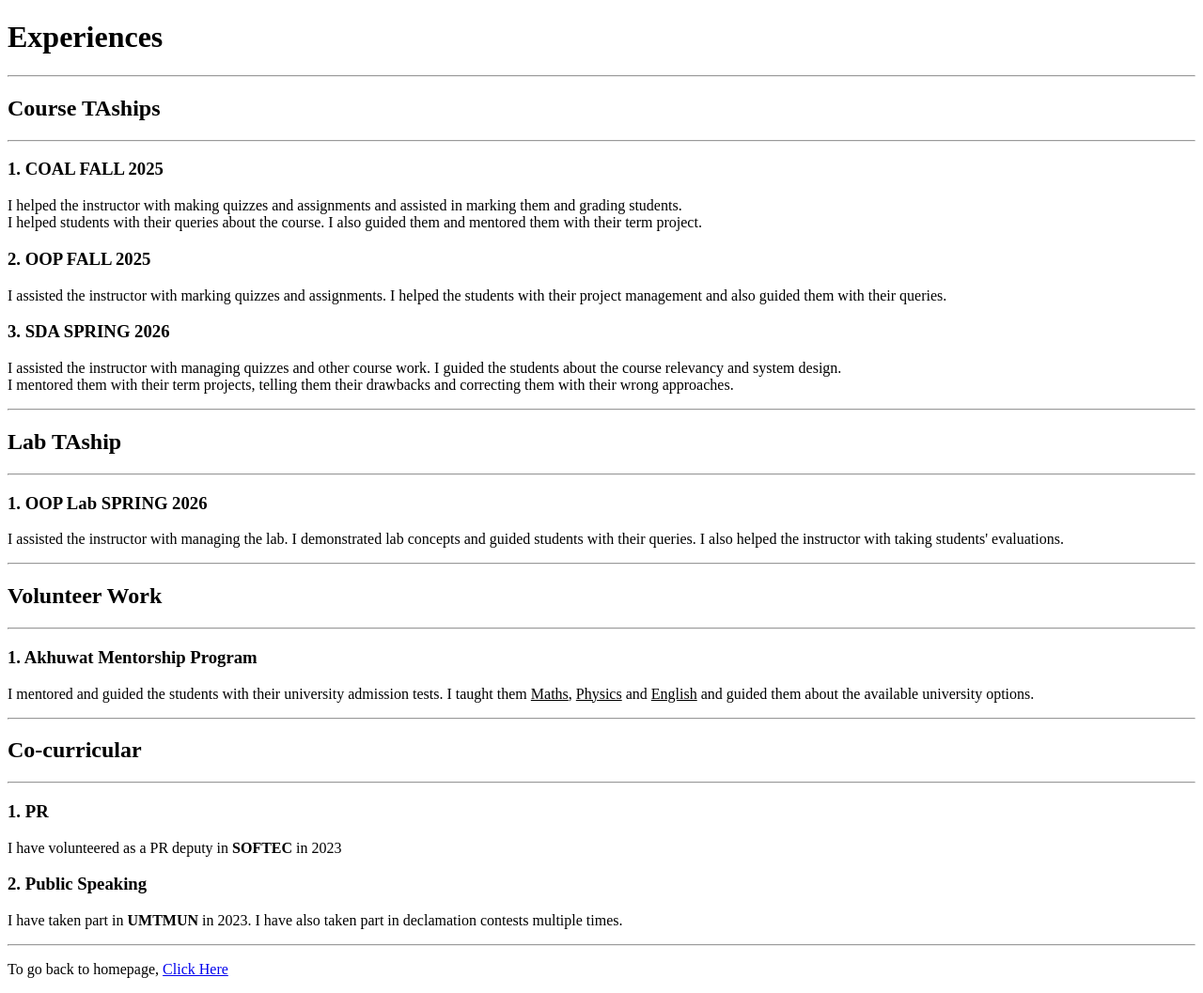
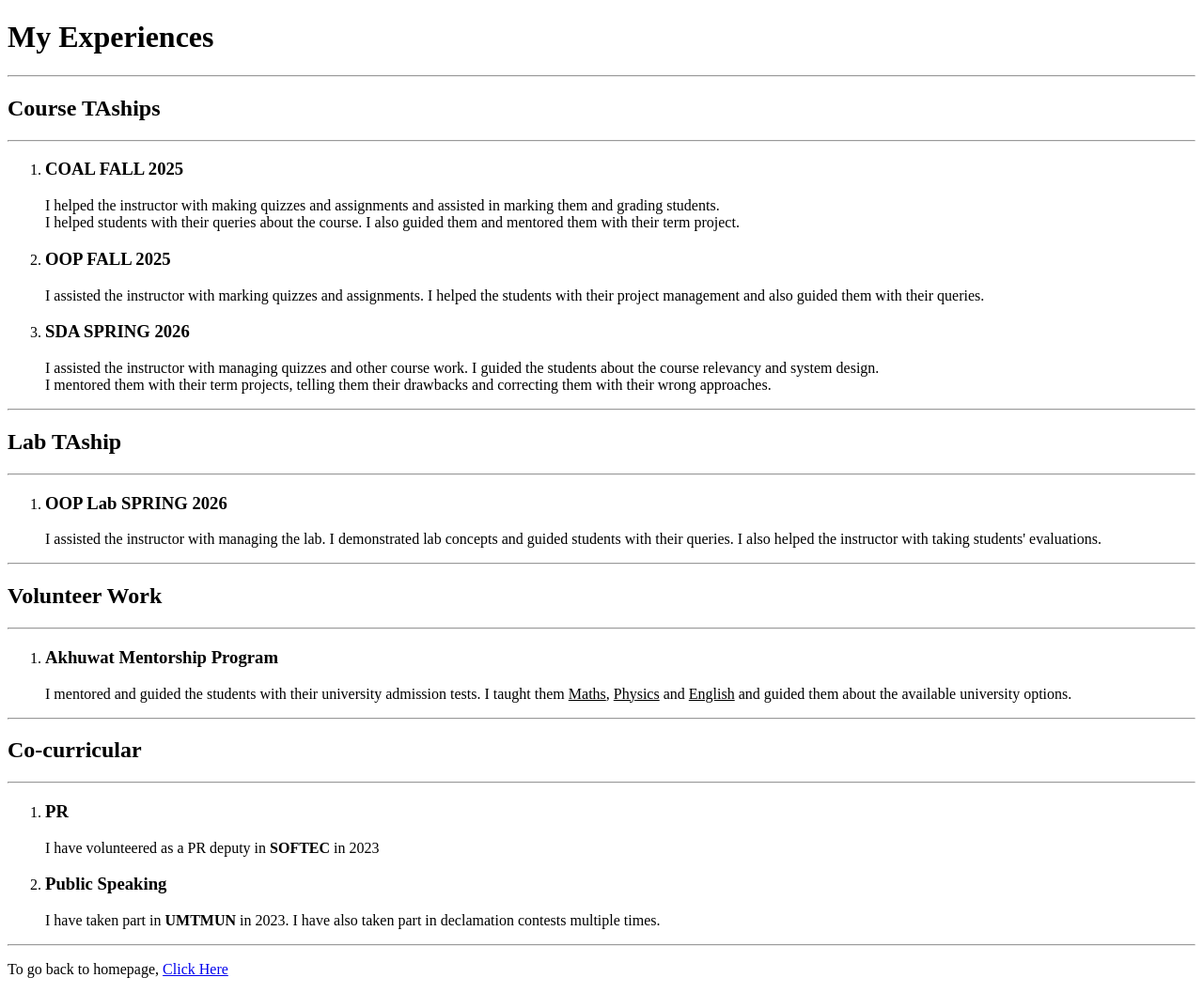
Before and after one commit to AbdulMoeed-Maan47/portfolio, a plain HTML site: page experience.html in a window 1280 px wide. Shown: the whole page at 94% size. Drawn offline with Linux system fonts and the light colour scheme.

Commit message:
Phase5 - Improve html layout

```diff
--- a/experience.html
+++ b/experience.html
@@ -8,7 +8,7 @@
 
   <body>
     <header>
-      <h1>Experiences</h1>
+      <h1>My Experiences</h1>
     </header>
     <main>
       <hr />
@@ -16,91 +16,105 @@
         <header>
           <h2>Course TAships</h2>
         </header>
-        <main>
         <hr />
-          <section>
-            <h3>1. COAL FALL 2025</h3>
+        <ol>
+          <li>
+            <article>
+              <h3>COAL FALL 2025</h3>
               <p>
                 I helped the instructor with making quizzes and assignments and
                 assisted in marking them and grading students.<br />I helped
                 students with their queries about the course. I also guided them
                 and mentored them with their term project.
               </p>
-          </section>
-          <section>
-            <h3>2. OOP FALL 2025</h3>
+            </article>
+          </li>
+          <li>
+            <article>
+              <h3>OOP FALL 2025</h3>
               <p>
-              I assisted the instructor with marking quizzes and assignments. I
-              helped the students with their project management and also guided
-              them with their queries.
+                I assisted the instructor with marking quizzes and assignments.
+                I helped the students with their project management and also
+                guided them with their queries.
               </p>
-          </section>
-          <section>
-            <h3>3. SDA SPRING 2026</h3>
+            </article>
+          </li>
+          <li>
+            <article>
+              <h3>SDA SPRING 2026</h3>
               <p>
                 I assisted the instructor with managing quizzes and other course
-              work. I guided the students about the course relevancy and system
-              design.<br />I mentored them with their term projects, telling
-              them their drawbacks and correcting them with their wrong
-              approaches.
+                work. I guided the students about the course relevancy and
+                system design.<br />I mentored them with their term projects,
+                telling them their drawbacks and correcting them with their
+                wrong approaches.
               </p>
-          </section>
-        </main>
+            </article>
+          </li>
+        </ol>
       </section>
       <hr />
       <section>
         <header>
           <h2>Lab TAship</h2>
         </header>
-        <main>
         <hr />
-          <section>
-            <h3>1. OOP Lab SPRING 2026</h3>
+        <ol>
+          <li>
+            <article>
+              <h3>OOP Lab SPRING 2026</h3>
               <p>
                 I assisted the instructor with managing the lab. I demonstrated
-              lab concepts and guided students with their queries. I also helped
-              the instructor with taking students' evaluations.
+                lab concepts and guided students with their queries. I also
+                helped the instructor with taking students' evaluations.
               </p>
-          </section>
-        </main>
+            </article>
+          </li>
+        </ol>
       </section>
       <hr />
       <section>
         <header>
           <h2>Volunteer Work</h2>
         </header>
-        <main>
         <hr />
-          <section>
-            <h3>1. Akhuwat Mentorship Program</h3>
+        <ol>
+          <li>
+            <article>
+              <h3>Akhuwat Mentorship Program</h3>
               <p>
-              I mentored and guided the students with their university admission
-              tests. I taught them <u>Maths</u>, <u>Physics</u> and
+                I mentored and guided the students with their university
+                admission tests. I taught them <u>Maths</u>, <u>Physics</u> and
                 <u>English</u> and guided them about the available university
                 options.
               </p>
-          </section>
-        </main>
+            </article>
+          </li>
+        </ol>
       </section>
       <hr />
       <section>
         <header>
           <h2>Co-curricular</h2>
         </header>
-        <main>
         <hr />
-          <section>
-            <h3>1. PR</h3>
+        <ol>
+          <li>
+            <article>
+              <h3>PR</h3>
               <p>I have volunteered as a PR deputy in <b>SOFTEC</b> in 2023</p>
-          </section>
-          <section>
-            <h3>2. Public Speaking</h3>
+            </article>
+          </li>
+          <li>
+            <article>
+              <h3>Public Speaking</h3>
               <p>
-              I have taken part in <b>UMTMUN</b> in 2023. I have also taken part
-              in declamation contests multiple times.
+                I have taken part in <b>UMTMUN</b> in 2023. I have also taken
+                part in declamation contests multiple times.
               </p>
-          </section>
-        </main>
+            </article>
+          </li>
+        </ol>
       </section>
       <hr />
     </main>
```
Also changed, not shown: education.html (+7 -9 lines), projects.html (+35 -24 lines). Lines whose indentation alone changed are shown as unchanged.
